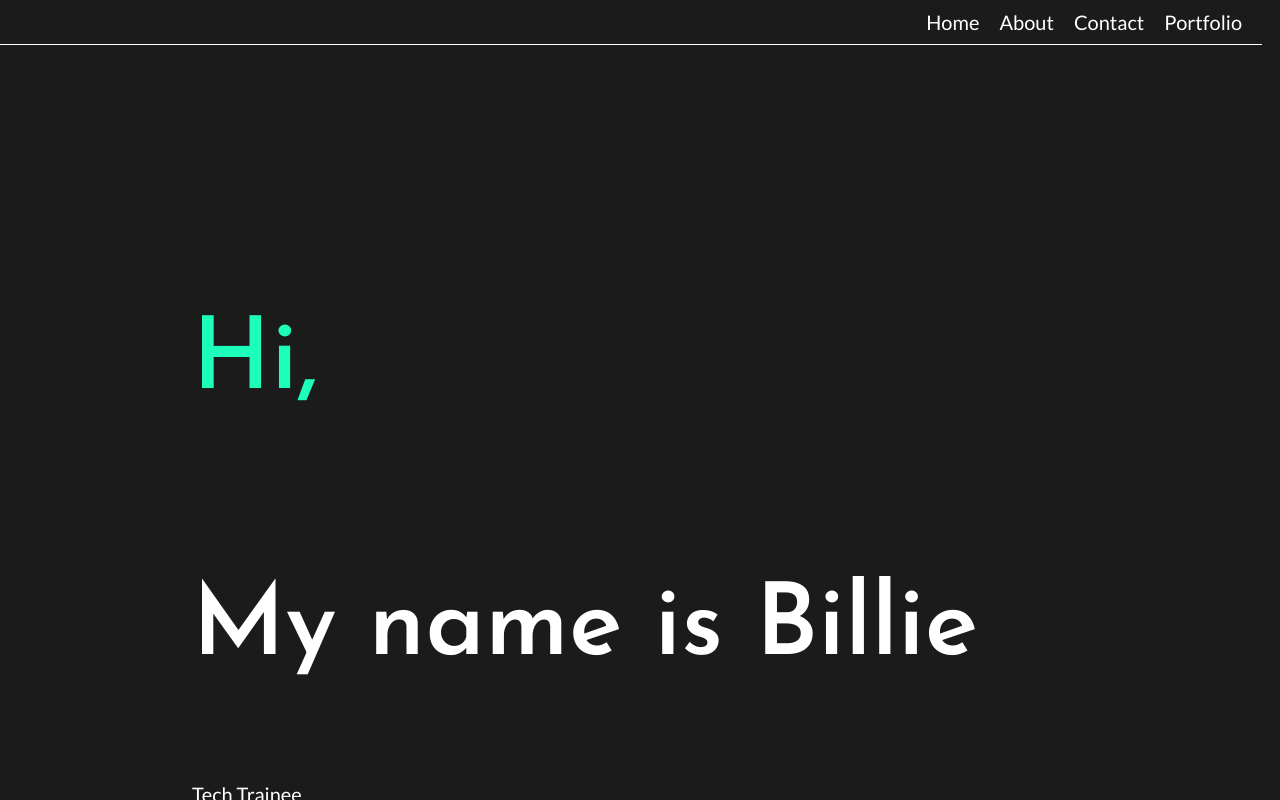
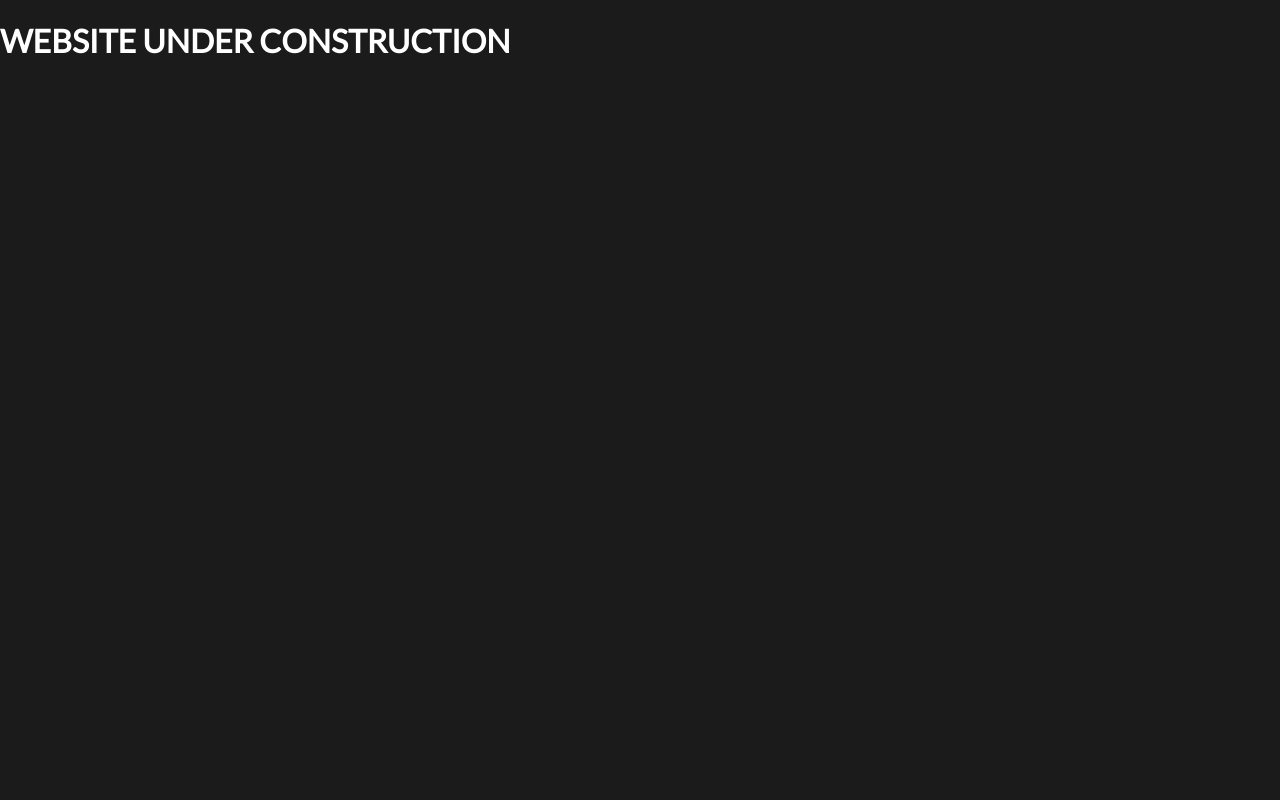
Before and after one commit to dartbill/React-Portfolio, a React (Create React App) app: page / in a window 1280 px wide. Built offline with nearby package versions, Linux system fonts and the light colour scheme.

Commit message:
underconstruction

```diff
--- a/src/App.js
+++ b/src/App.js
@@ -8,14 +8,15 @@ import "./app.css";
 function App() {
   return (
     <>
-      <Routes>
+      <h1 >WEBSITE UNDER CONSTRUCTION</h1>
+      {/* <Routes>
         <Route path="/" element={<Layout />}>
           <Route index element={<Pages.HomePage />} />
           <Route path="about" element={<Pages.AboutPage />} />
           <Route path="contact" element={<Pages.ContactPage />} />
           <Route path="portfolio" element={<Pages.PortfolioPage />}></Route>
         </Route>
-      </Routes>
+      </Routes> */}
     </>
   );
 }
```
